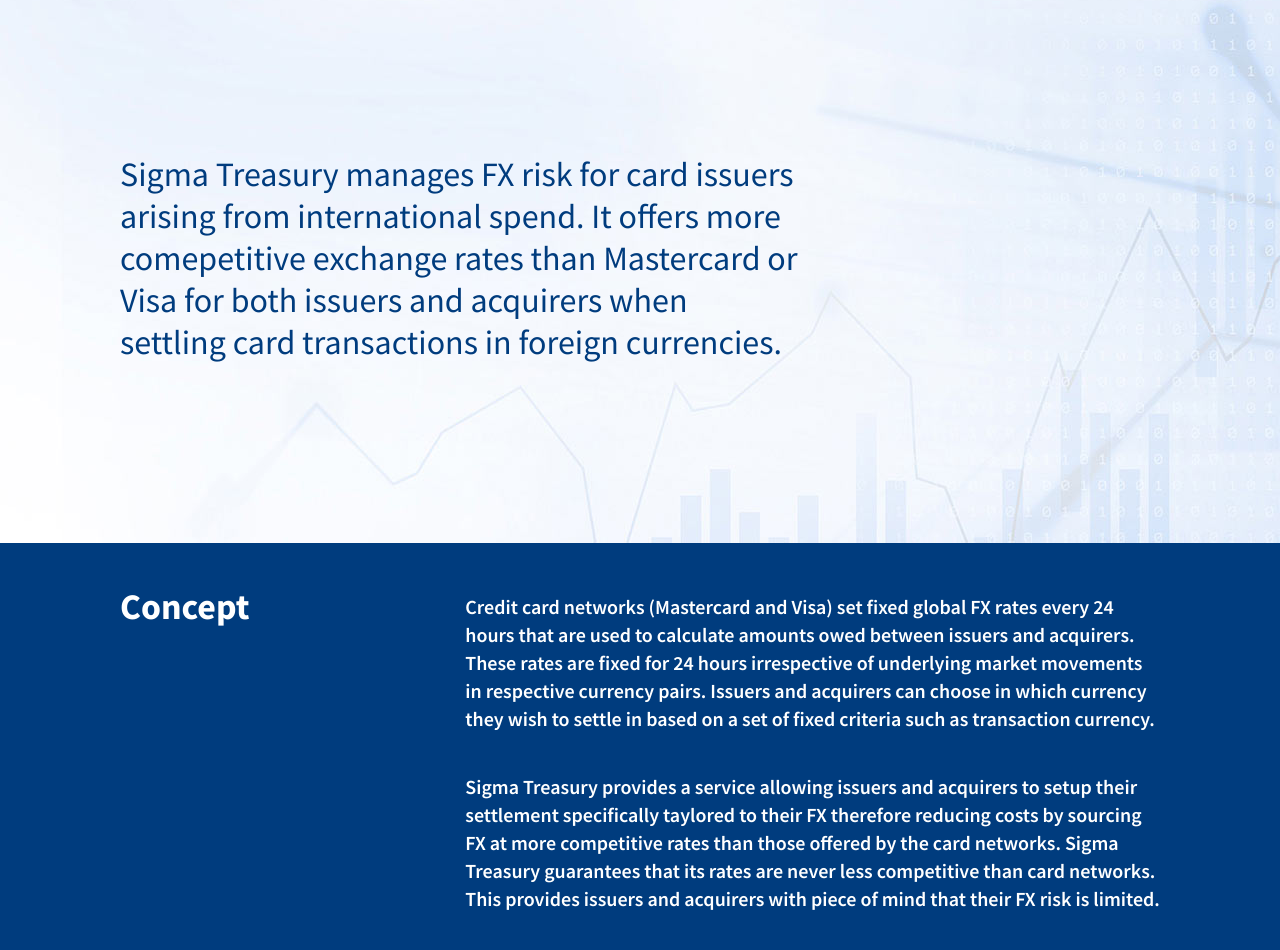
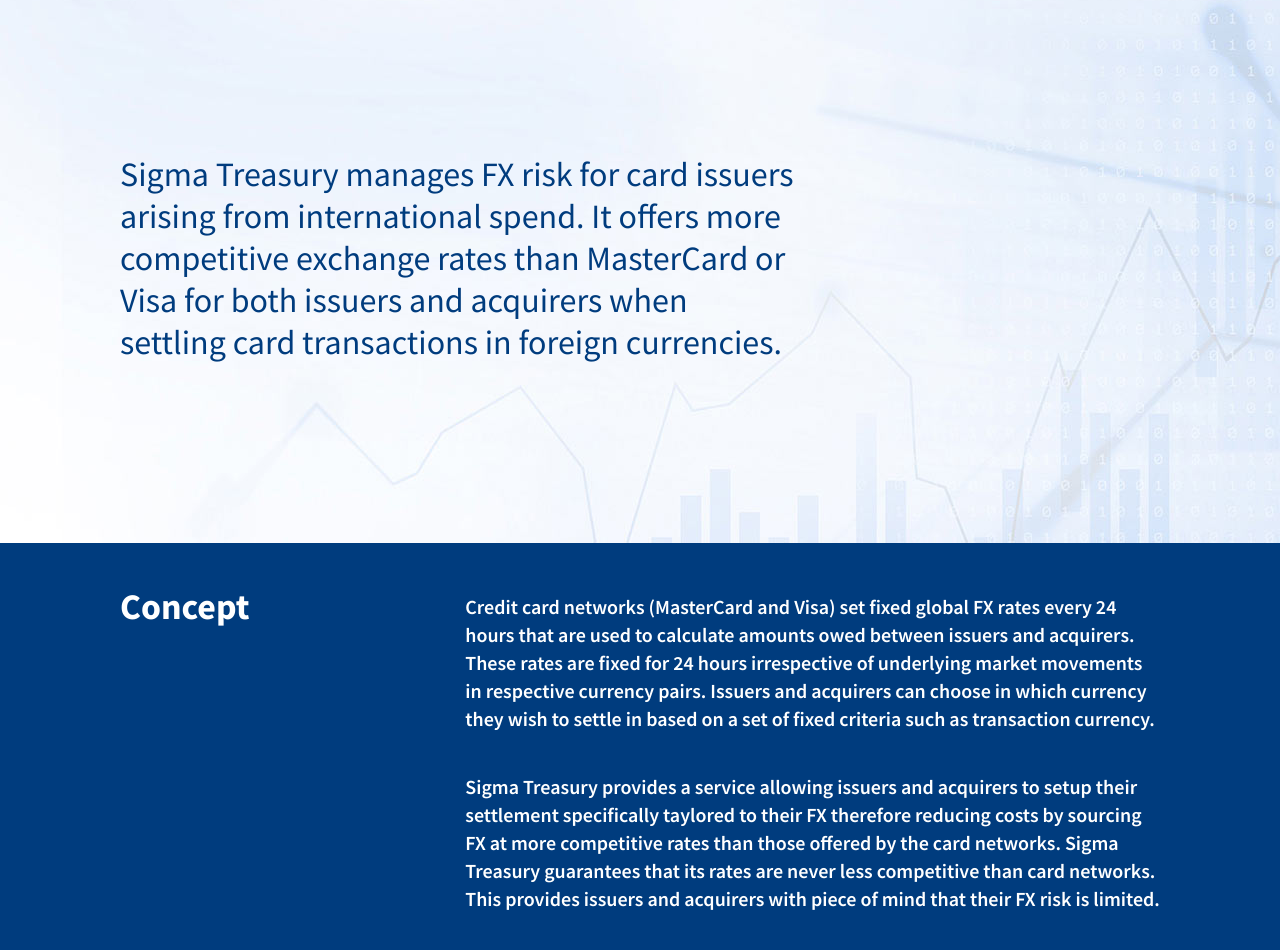
Before and after one commit to SigmaTreasury/web, a plain HTML site: page index.html in a window 1280 px wide. Shown: the part 119-1069 px from the top of the page. Drawn offline with Linux system fonts and the light colour scheme.

Commit message:
Wording tweaks and commit from Eclipse

```diff
--- a/index.html
+++ b/index.html
@@ -66,7 +66,7 @@
             <div class="text">
                 <p>
                     Sigma Treasury manages FX risk for card issuers arising from international spend.
-                    It offers more comepetitive exchange rates than Mastercard or Visa for both issuers and acquirers when settling card transactions in foreign currencies.
+                    It offers more competitive exchange rates than MasterCard or Visa for both issuers and acquirers when settling card transactions in foreign currencies.
                 </p>
             </div>
         </div>
@@ -80,7 +80,7 @@
                 </div>
                 <div class="right">
                     <p>
-                        Credit card networks (Mastercard and Visa) set fixed global FX rates every 24 hours that are used to calculate amounts owed between issuers and acquirers.
+                        Credit card networks (MasterCard and Visa) set fixed global FX rates every 24 hours that are used to calculate amounts owed between issuers and acquirers.
 			These rates are fixed for 24 hours irrespective of underlying market movements in respective currency pairs. Issuers and acquirers can
 			choose in which currency they wish to settle in based on a set of fixed criteria such as transaction currency.
                     </p>
```
